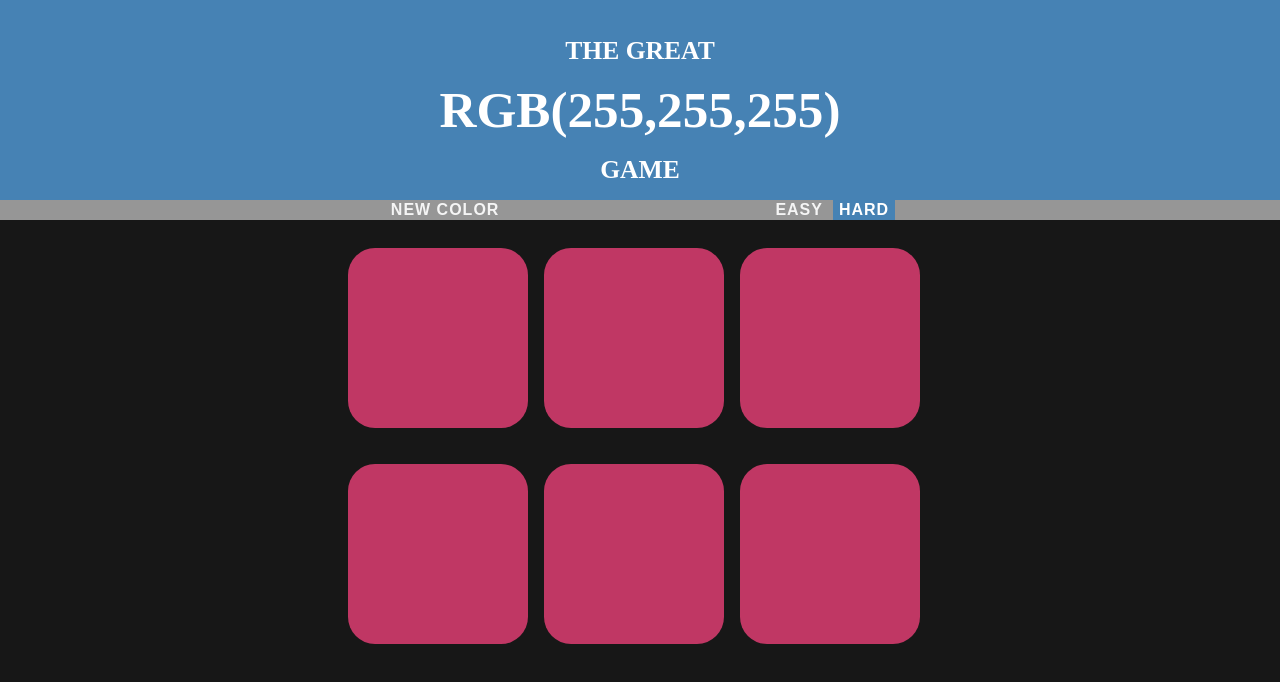
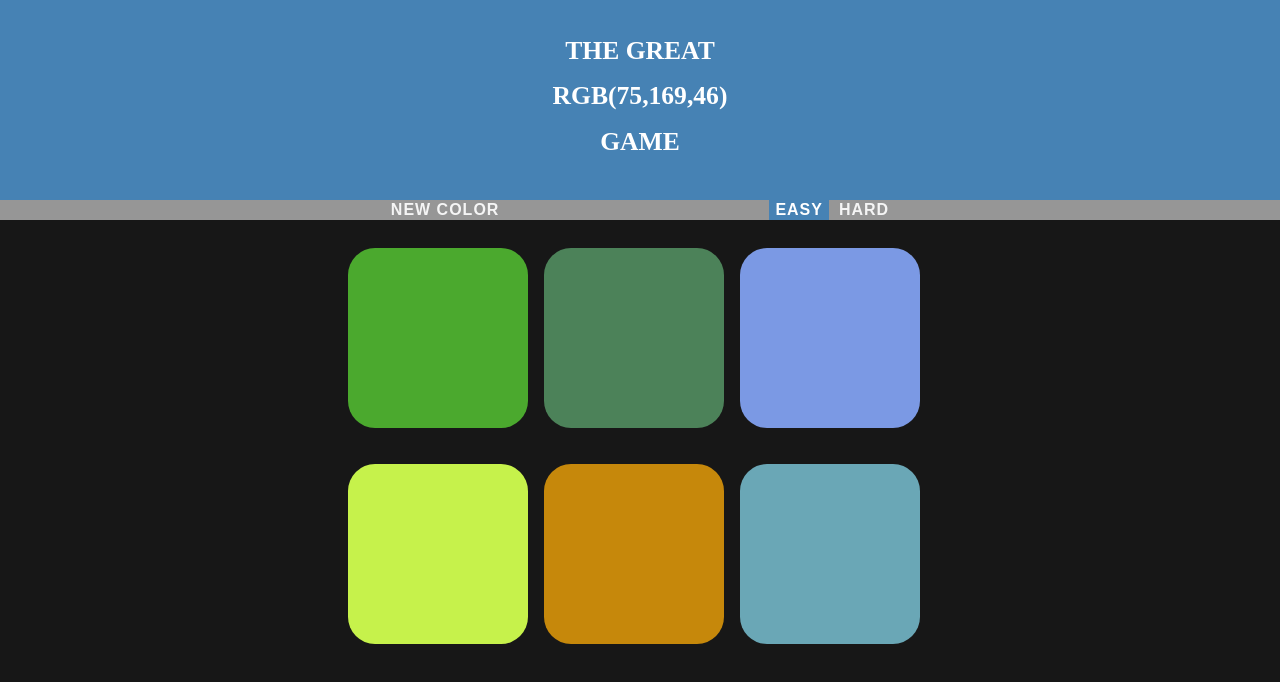
Before and after one commit to fagleyali/Project-One, a plain HTML site: page index.html in a window 1280 px wide. Both pictures are taken after a click on the button "EASY". Drawn offline with Linux system fonts and the light colour scheme.

Commit message:
modified JS file

```diff
--- a/index.html
+++ b/index.html
@@ -6,12 +6,12 @@
     <meta http-equiv="X-UA-Compatible" content="ie=edge">
     <title>RGB COLOR GUESSING GAME</title>
     <link rel="stylesheet" href="css/style.css">
-    <script src="js/script.js"></script>
+    <script defer src="js/script.js"></script>
 </head>
 <body>
     <header>
             <h1>The Great</h1>
-            <h1><span id='RGB'>RGB(255,255,255)</span></h1>
+            <h1><span id='rgb'>rgb(255,255,255)</span></h1>
             <h1>Game</h1>
     </header>
     <section id="stripe">
--- a/js/script.js
+++ b/js/script.js
@@ -1,17 +1,121 @@
 
 /*----- constants -----*/
 const MAX_NUM_SQUARES = 6;
+const MIN_NUM_SQUARES = 3;
+
 /*----- app's state (variables) -----*/
 let numOfSquares;
 let pickedColor;
 
+
 /*----- cached element references -----*/
-const squares = document.querySelectorAll('.square1');
+let squares = document.querySelectorAll('.square1');
+let hardMode = document.querySelectorAll('.square1')
+let easyMode = document.querySelectorAll('#container1 .square1')
+let divs = document.querySelectorAll('#container2 div');
 const messageDisplay = document.getElementById('message');
-const reset = doucment.getElementById('reset');
+const reset = document.getElementById('reset');
+const selected = document.querySelector('.selected');
+const modes = document.querySelectorAll('.mode');
+let rgbCodeDisplay = document.querySelector('#rgb');
 
 /*----- event listeners -----*/
+modes.forEach(function(mode){
+    mode.addEventListener('click', handleGo);
+})
+
+squares.forEach(function(square){
+    square.addEventListener('click',checkedRGB)
+})
+
+
 /*----- functions -----*/
+init();
+
+
+
+function init(){
+    numOfSquares = MAX_NUM_SQUARES;
+    getSquaresColor(hardMode,numOfSquares);
+    console.log(hardMode)
+    console.log(easyMode)
+
+
+
+}
+
+function checkedRGB(evt){
+    let rgbCode = evt.target.style.background;
+    rgbCode === pickedColor? getAllSameColor(rgbCode):evt.target.classList.remove('square1');
+}
+
+function getAllSameColor(code){
+    squares.forEach(function(square){
+        square.style.background = code;
+    })
+}
+
+
+function modesClear(){
+    modes.forEach(function(mode){
+        mode.className = 'mode';
+    })
+};
+
+function handleGo(evt){
+    modesClear();
+    evt.target.className = 'mode selected';
+    let mode = evt.target.textContent
+    numOfSquares = evt.target.textContent === 'Hard'? MAX_NUM_SQUARES: MIN_NUM_SQUARES;
+
+     mode === 'Easy'? deleteSquares(): addSquares();
+
+//    getSquaresColor(numOfSquares);
+
+}
+
+function modeSelection(){
+
+}
+
+function deleteSquares(){
+    // squares.forEach(function(square, idx){
+    //     idx > 2?square.classList.remove('square1'): null;
+    // })
+    // squares = document.querySelectorAll('.square1');
+    getSquaresColor(easyMode,3);
+}
+
+function addSquares(){
+    // divs.forEach(function(div,idx){
+    //      div.classList.add('square1');
+    // })
+    // squares = document.querySelectorAll('.square1');
+    getSquaresColor(hardMode,6);
+}
+
+
+
+function getSquaresColor(arr,num){
+    let id = getRandomNumber(num);
+    arr.forEach(function(elm, idx){
+    id === idx? (pickedColor = getRGBCode(),elm.style.background=pickedColor): elm.style.background=getRGBCode();
+    })
+    rgbCodeDisplay.textContent = pickedColor;
+}
+
+function getRGBCode(){
+    let r = getRandomNumber(256);
+    let g = getRandomNumber(256);
+    let b = getRandomNumber(256);
+    return (`rgb(${r},${g},${b})`);
+}
+
+function getRandomNumber(num){
+    return Math.floor(Math.random()*num);
+}
+
+
 //1. Create 6 Squares of different colors for guessing.
 //2. Write  RGB random number generator function.
 //3. Generate one RGB number to show at the top.
```
